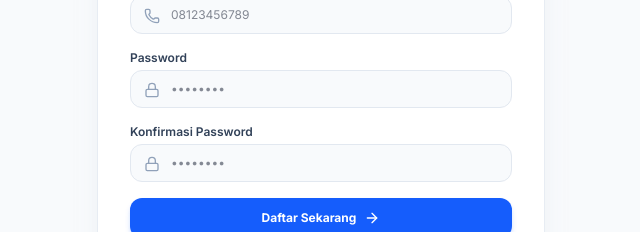
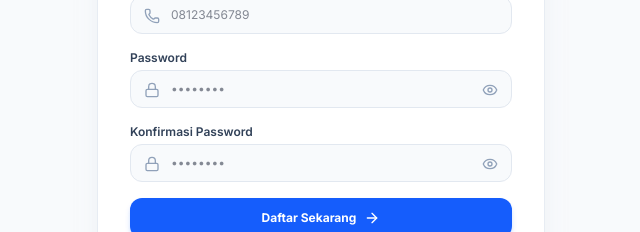
Before and after one commit to HaikalFrastiawan/service-electronic, a Next.js app in the folder frontend/: page /register in a window 1280 px wide. Shown: the part 425-657 px from the top of the page, without its empty margins (319-959 px from the left). Built offline with nearby package versions, Linux system fonts and the light colour scheme; no server answers.

Commit message:
feat : Password hide and unhide

```diff
--- a/frontend/src/app/(auth)/login/page.tsx
+++ b/frontend/src/app/(auth)/login/page.tsx
@@ -4,12 +4,13 @@ import React, { useState } from 'react';
 import Link from 'next/link';
 import { useRouter } from 'next/navigation';
 import { loginUser } from '@/lib/api';
-import { Wrench, Mail, Lock, ArrowRight, Loader2 } from 'lucide-react';
+import { Wrench, Mail, Lock, ArrowRight, Loader2,Eye, EyeOff } from 'lucide-react';
 
 export default function LoginPage() {
     const router = useRouter();
     const [email, setEmail] = useState('');
     const [password, setPassword] = useState('');
+    const [showPassword, setShowPassword] = useState(false);
     const [isLoading, setIsLoading] = useState(false);
     const [error, setError] = useState<string | null>(null);
 
@@ -79,13 +80,24 @@ export default function LoginPage() {
                             <div className="relative">
                                 <Lock className="w-4 h-4 text-slate-400 absolute left-3.5 top-3" />
                                 <input
-                                    type="password"
+                                    type={showPassword ? 'text' : 'password'}
                                     required
                                     placeholder="••••••••"
                                     value={password}
                                     onChange={(e) => setPassword(e.target.value)}
-                                    className="w-full bg-slate-50 border border-slate-200 rounded-xl pl-10 pr-4 py-2.5 text-xs text-slate-900 outline-none focus:border-blue-600 focus:bg-white transition-all"
+                                    className="w-full bg-slate-50 border border-slate-200 rounded-xl pl-10 pr-10 py-2.5 text-xs text-slate-900 outline-none focus:border-blue-600 focus:bg-white transition-all"
                                 />
+                                <button
+                                    type="button"
+                                    onClick={() => setShowPassword(!showPassword)}
+                                    className="absolute right-3.5 top-3 text-slate-400 hover:text-slate-600 transition-colors cursor-pointer"
+                                >
+                                    {showPassword ? (
+                                        <EyeOff className="w-4 h-4" />
+                                    ) : (
+                                        <Eye className="w-4 h-4" />
+                                    )}
+                                </button>
                             </div>
                         </div>
 
--- a/frontend/src/app/(auth)/register/page.tsx
+++ b/frontend/src/app/(auth)/register/page.tsx
@@ -4,7 +4,7 @@ import React, { useState } from 'react';
 import Link from 'next/link';
 import { useRouter } from 'next/navigation';
 import { registerUser } from '@/lib/api';
-import { Wrench, Mail, Lock, User, Phone, ArrowRight, Loader2 } from 'lucide-react';
+import { Wrench, Mail, Lock, User, Phone, ArrowRight, Loader2, Eye, EyeOff } from 'lucide-react';
 
 export default function RegisterPage() {
     const router = useRouter();
@@ -13,6 +13,8 @@ export default function RegisterPage() {
     const [phone, setPhone] = useState('');
     const [password, setPassword] = useState('');
     const [confirmPassword, setConfirmPassword] = useState('');
+    const [showPassword, setShowPassword] = useState(false);
+    const [showConfirmPassword, setShowConfirmPassword] = useState(false);
     const [isLoading, setIsLoading] = useState(false);
     const [error, setError] = useState<string | null>(null);
 
@@ -125,13 +127,20 @@ export default function RegisterPage() {
                             <div className="relative">
                                 <Lock className="w-4 h-4 text-slate-400 absolute left-3.5 top-3" />
                                 <input
-                                    type="password"
+                                    type={showPassword ? 'text' : 'password'}
                                     required
                                     placeholder="••••••••"
                                     value={password}
                                     onChange={(e) => setPassword(e.target.value)}
-                                    className="w-full bg-slate-50 border border-slate-200 rounded-xl pl-10 pr-4 py-2.5 text-xs text-slate-900 outline-none focus:border-blue-600 focus:bg-white transition-all"
+                                    className="w-full bg-slate-50 border border-slate-200 rounded-xl pl-10 pr-10 py-2.5 text-xs text-slate-900 outline-none focus:border-blue-600 focus:bg-white transition-all"
                                 />
+                                <button
+                                    type="button"
+                                    onClick={() => setShowPassword(!showPassword)}
+                                    className="absolute right-3.5 top-3 text-slate-400 hover:text-slate-600 transition-colors cursor-pointer"
+                                >
+                                    {showPassword ? <EyeOff className="w-4 h-4" /> : <Eye className="w-4 h-4" />}
+                                </button>
                             </div>
                         </div>
 
@@ -141,13 +150,20 @@ export default function RegisterPage() {
                             <div className="relative">
                                 <Lock className="w-4 h-4 text-slate-400 absolute left-3.5 top-3" />
                                 <input
-                                    type="password"
+                                    type={showConfirmPassword ? 'text' : 'password'}
                                     required
                                     placeholder="••••••••"
                                     value={confirmPassword}
                                     onChange={(e) => setConfirmPassword(e.target.value)}
-                                    className="w-full bg-slate-50 border border-slate-200 rounded-xl pl-10 pr-4 py-2.5 text-xs text-slate-900 outline-none focus:border-blue-600 focus:bg-white transition-all"
+                                    className="w-full bg-slate-50 border border-slate-200 rounded-xl pl-10 pr-10 py-2.5 text-xs text-slate-900 outline-none focus:border-blue-600 focus:bg-white transition-all"
                                 />
+                                <button
+                                    type="button"
+                                    onClick={() => setShowConfirmPassword(!showConfirmPassword)}
+                                    className="absolute right-3.5 top-3 text-slate-400 hover:text-slate-600 transition-colors cursor-pointer"
+                                >
+                                    {showConfirmPassword ? <EyeOff className="w-4 h-4" /> : <Eye className="w-4 h-4" />}
+                                </button>
                             </div>
                         </div>
 
```
